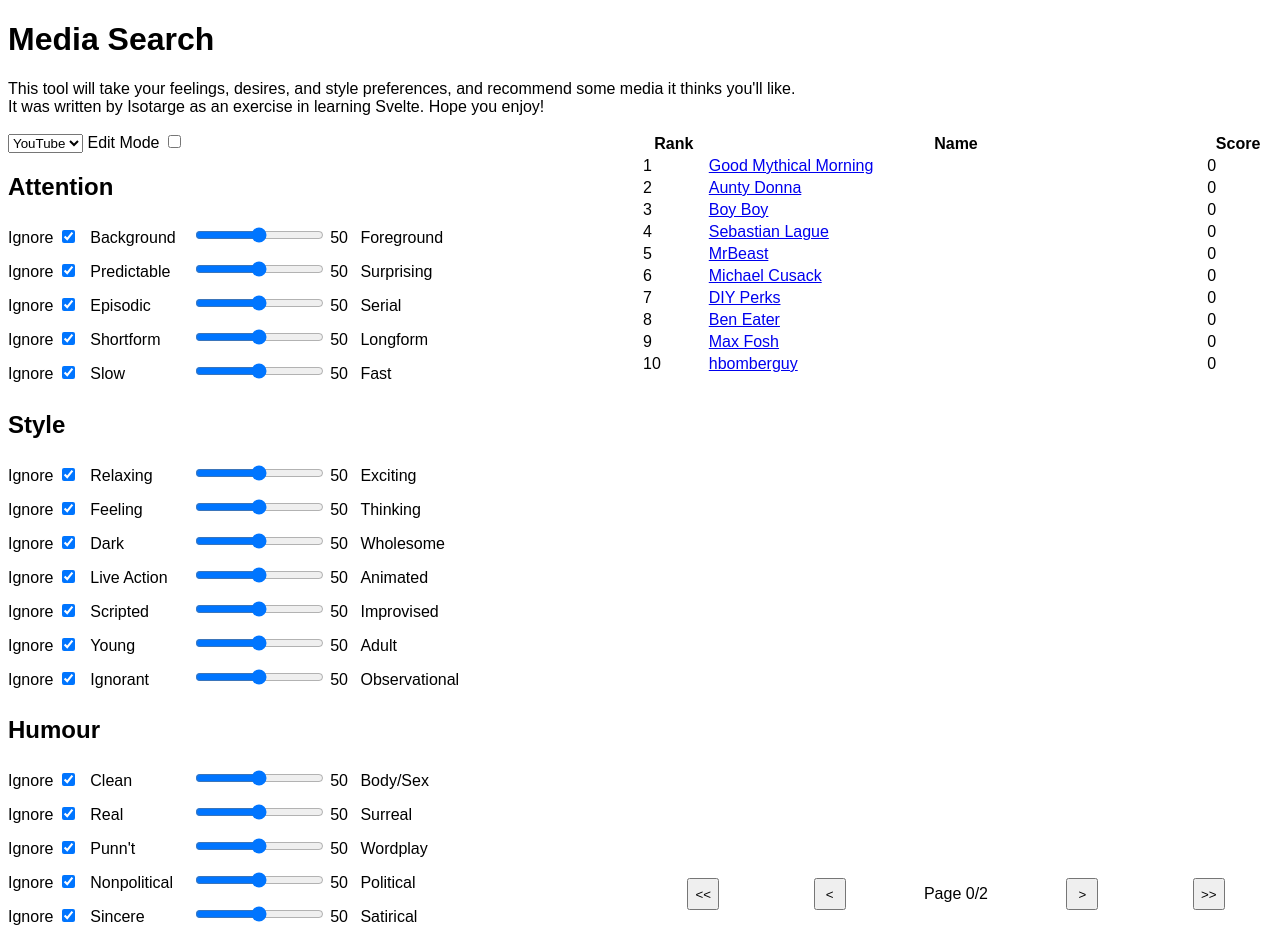
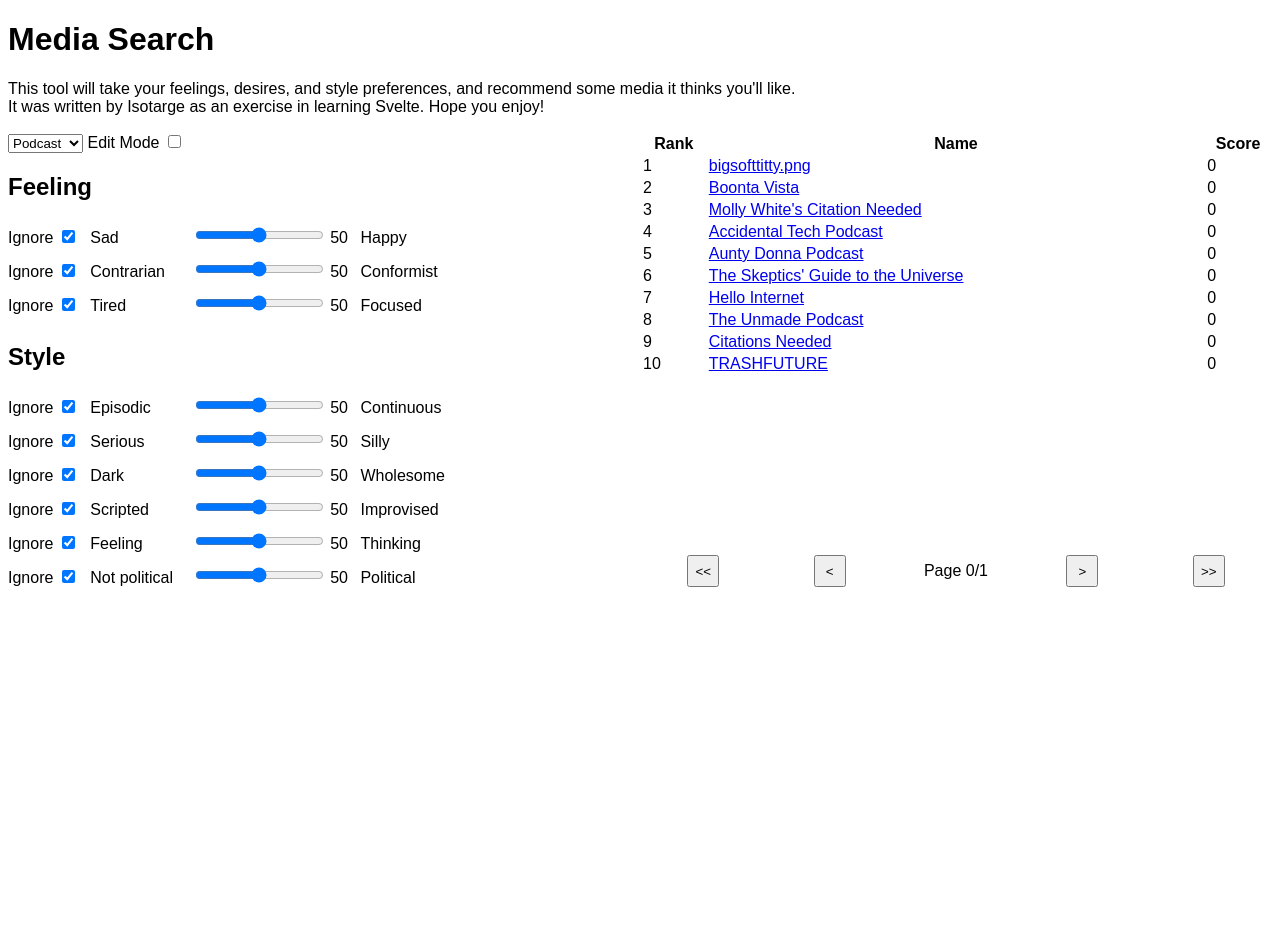
Before and after one commit to Isotarge/mediasearch, a Svelte app: page / in a window 1280 px wide. After the commit the page ends 800 px from the top, so only its background shows below. Built offline with nearby package versions, Linux system fonts and the light colour scheme.

Commit message:
Add some podcast recommendations

```diff
--- a/src/App.svelte
+++ b/src/App.svelte
@@ -4,12 +4,14 @@
   import Music from "./Music.json";
   import TV from "./TV.json";
   import YouTube from "./YouTube.json";
+  import Podcast from "./Podcast.json";
 
-  let mediaType = "YouTube";
+  let mediaType = "Podcast";
   const media = {
     Music,
     TV,
     YouTube,
+    Podcast,
   };
   let pageNumber = 0;
   const recommendationsPerPage = 10;
--- a/src/Music.json
+++ b/src/Music.json
@@ -1,6 +1,7 @@
 {
 	"sliders": {
-		"feeling": [{
+		"feeling": [
+			{
 				"name": "happy",
 				"low": "Sad",
 				"high": "Happy"
@@ -16,7 +17,8 @@
 				"high": "Focused"
 			}
 		],
-		"desire": [{
+		"desire": [
+			{
 				"name": "happiness",
 				"low": "Sad",
 				"high": "Happy"
@@ -32,7 +34,8 @@
 				"high": "Sexy"
 			}
 		],
-		"style": [{
+		"style": [
+			{
 				"name": "lyrics",
 				"low": "Instrumental",
 				"high": "Lyrical"
@@ -59,7 +62,8 @@
 			}
 		]
 	},
-	"recommendations": [{
+	"recommendations": [
+		{
 			"name": "Zedd - Clarity (Headhunterz Remix)",
 			"link": "https://www.youtube.com/watch?v=GvdeeuFPwUM",
 			"feeling": {
@@ -2728,6 +2732,27 @@
 				"speed": 70,
 				"lyrics": 90
 			}
+		},
+		{
+			"name": "100 Gecs",
+			"link": "https://www.youtube.com/watch?v=z97qLNXeAMQ",
+			"feeling": {
+				"happy": 90,
+				"conformist": 10,
+				"focused": 75
+			},
+			"desire": {
+				"happiness": 95,
+				"anger": 25,
+				"sexy": 40
+			},
+			"style": {
+				"lyrics": 80,
+				"electronic": 90,
+				"melodic": 45,
+				"age": 10,
+				"speed": 60
+			}
 		}
 	]
 }
--- /dev/null
+++ b/src/Podcast.json
@@ -0,0 +1,293 @@
+{
+	"sliders": {
+		"feeling": [
+			{
+				"name": "happy",
+				"low": "Sad",
+				"high": "Happy"
+			},
+			{
+				"name": "conformist",
+				"low": "Contrarian",
+				"high": "Conformist"
+			},
+			{
+				"name": "focused",
+				"low": "Tired",
+				"high": "Focused"
+			}
+		],
+		"style": [
+			{
+				"name": "story",
+				"low": "Episodic",
+				"high": "Continuous"
+			},
+			{
+				"name": "silly",
+				"low": "Serious",
+				"high": "Silly"
+			},
+			{
+				"name": "wholesome",
+				"low": "Dark",
+				"high": "Wholesome"
+			},
+			{
+				"name": "improv",
+				"low": "Scripted",
+				"high": "Improvised"
+			},
+			{
+				"name": "think",
+				"low": "Feeling",
+				"high": "Thinking"
+			},
+			{
+				"name": "political",
+				"low": "Not political",
+				"high": "Political"
+			}
+		]
+	},
+	"recommendations": [
+		{
+			"name": "bigsofttitty.png",
+			"link": "https://podcasts.apple.com/au/podcast/bigsofttitty-png/id1332959121",
+			"feeling": {
+				"happy": 60,
+				"conformist": 30,
+				"focused": 30
+			},
+			"style": {
+				"story": 25,
+				"silly": 90,
+				"wholesome": 31,
+				"improv": 80,
+				"think": 35,
+				"political": 25
+			}
+		},
+		{
+			"name": "Boonta Vista",
+			"link": "https://podcasts.apple.com/au/podcast/boonta-vista/id1240541605",
+			"feeling": {
+				"happy": 70,
+				"conformist": 30,
+				"focused": 45
+			},
+			"style": {
+				"story": 20,
+				"silly": 75,
+				"wholesome": 45,
+				"improv": 65,
+				"think": 35,
+				"political": 40
+			}
+		},
+		{
+			"name": "Molly White's Citation Needed",
+			"link": "https://podcasts.apple.com/us/podcast/molly-whites-citation-needed/id1719025552",
+			"feeling": {
+				"happy": 10,
+				"conformist": 35,
+				"focused": 60
+			},
+			"style": {
+				"story": 60,
+				"silly": 5,
+				"wholesome": 30,
+				"improv": 0,
+				"think": 100,
+				"political": 100
+			}
+		},
+		{
+			"name": "Accidental Tech Podcast",
+			"link": "https://podcasts.apple.com/us/podcast/accidental-tech-podcast/id617416468",
+			"feeling": {
+				"happy": 70,
+				"conformist": 88,
+				"focused": 35
+			},
+			"style": {
+				"story": 60,
+				"silly": 40,
+				"wholesome": 80,
+				"improv": 55,
+				"think": 45,
+				"political": 70
+			}
+		},
+		{
+			"name": "Aunty Donna Podcast",
+			"link": "https://podcasts.apple.com/au/podcast/aunty-donna-podcast/id1143557564",
+			"feeling": {
+				"happy": 45,
+				"conformist": 30,
+				"focused": 60
+			},
+			"style": {
+				"story": 20,
+				"silly": 100,
+				"wholesome": 20,
+				"improv": 100,
+				"think": 10,
+				"political": 30
+			}
+		},
+		{
+			"name": "The Skeptics' Guide to the Universe",
+			"link": "https://podcasts.apple.com/us/podcast/the-skeptics-guide-to-the-universe/id128859062",
+			"feeling": {
+				"happy": 60,
+				"conformist": 100,
+				"focused": 80
+			},
+			"style": {
+				"story": 40,
+				"silly": 60,
+				"wholesome": 65,
+				"improv": 40,
+				"think": 80,
+				"political": 65
+			}
+		},
+		{
+			"name": "Hello Internet",
+			"link": "https://podcasts.apple.com/us/podcast/hello-internet/id811377230",
+			"feeling": {
+				"happy": 80,
+				"conformist": 60,
+				"focused": 60
+			},
+			"style": {
+				"story": 70,
+				"silly": 75,
+				"wholesome": 90,
+				"improv": 65,
+				"think": 35,
+				"political": 15
+			}
+		},
+		{
+			"name": "The Unmade Podcast",
+			"link": "https://podcasts.apple.com/au/podcast/the-unmade-podcast/id1274023400",
+			"style": {
+				"think": 20,
+				"political": 25,
+				"improv": 65,
+				"wholesome": 90,
+				"silly": 90,
+				"story": 55
+			},
+			"feeling": {
+				"focused": 25,
+				"conformist": 100,
+				"happy": 80
+			}
+		},
+		{
+			"name": "Citations Needed",
+			"link": "https://podcasts.apple.com/au/podcast/citations-needed/id1258545975",
+			"feeling": {
+				"happy": 10,
+				"conformist": 10,
+				"focused": 100
+			},
+			"style": {
+				"story": 40,
+				"silly": 0,
+				"wholesome": 0,
+				"improv": 25,
+				"think": 100,
+				"political": 100
+			}
+		},
+		{
+			"name": "TRASHFUTURE",
+			"link": "https://podcasts.apple.com/au/podcast/trashfuture/id1261944206",
+			"feeling": {
+				"happy": 25,
+				"conformist": 0,
+				"focused": 75
+			},
+			"style": {
+				"story": 30,
+				"silly": 75,
+				"wholesome": 30,
+				"improv": 65,
+				"think": 70,
+				"political": 100
+			}
+		},
+		{
+			"name": "Decoding the Gurus",
+			"link": "https://podcasts.apple.com/au/podcast/decoding-the-gurus/id1531266667",
+			"style": {
+				"story": 0,
+				"silly": 35,
+				"wholesome": 15,
+				"improv": 40,
+				"think": 65,
+				"political": 100
+			},
+			"feeling": {
+				"focused": 55,
+				"conformist": 45,
+				"happy": 25
+			}
+		},
+		{
+			"name": "Masters of Our Domain",
+			"link": "https://podcasts.apple.com/au/podcast/masters-of-our-domain/id1548223996",
+			"feeling": {
+				"happy": 60,
+				"conformist": 35,
+				"focused": 30
+			},
+			"style": {
+				"story": 60,
+				"silly": 80,
+				"wholesome": 40,
+				"improv": 90,
+				"think": 30,
+				"political": 60
+			}
+		},
+		{
+			"name": "Skeptoid",
+			"link": "https://podcasts.apple.com/au/podcast/skeptoid/id203844864",
+			"feeling": {
+				"happy": 65,
+				"conformist": 35,
+				"focused": 65
+			},
+			"style": {
+				"story": 0,
+				"silly": 25,
+				"wholesome": 55,
+				"improv": 10,
+				"think": 80,
+				"political": 60
+			}
+		},
+		{
+			"name": "Tool-Assisted Podcast",
+			"link": "https://podcasts.apple.com/au/podcast/tool-assisted-podcast/id1453315996",
+			"feeling": {
+				"happy": 60,
+				"conformist": 75,
+				"focused": 80
+			},
+			"style": {
+				"story": 20,
+				"silly": 60,
+				"wholesome": 75,
+				"improv": 75,
+				"think": 85,
+				"political": 5
+			}
+		}
+	]
+}
--- a/src/TV.json
+++ b/src/TV.json
@@ -11,7 +11,7 @@
 		}, {
 			"name": "story",
 			"low": "Episodic",
-			"high": "Serial"
+			"high": "Continuous"
 		}],
 		"style": [{
 			"name": "wholesome",
--- a/src/YouTube.json
+++ b/src/YouTube.json
@@ -14,7 +14,7 @@
 			{
 				"name": "story",
 				"low": "Episodic",
-				"high": "Serial"
+				"high": "Continuous"
 			},
 			{
 				"name": "length",
```
